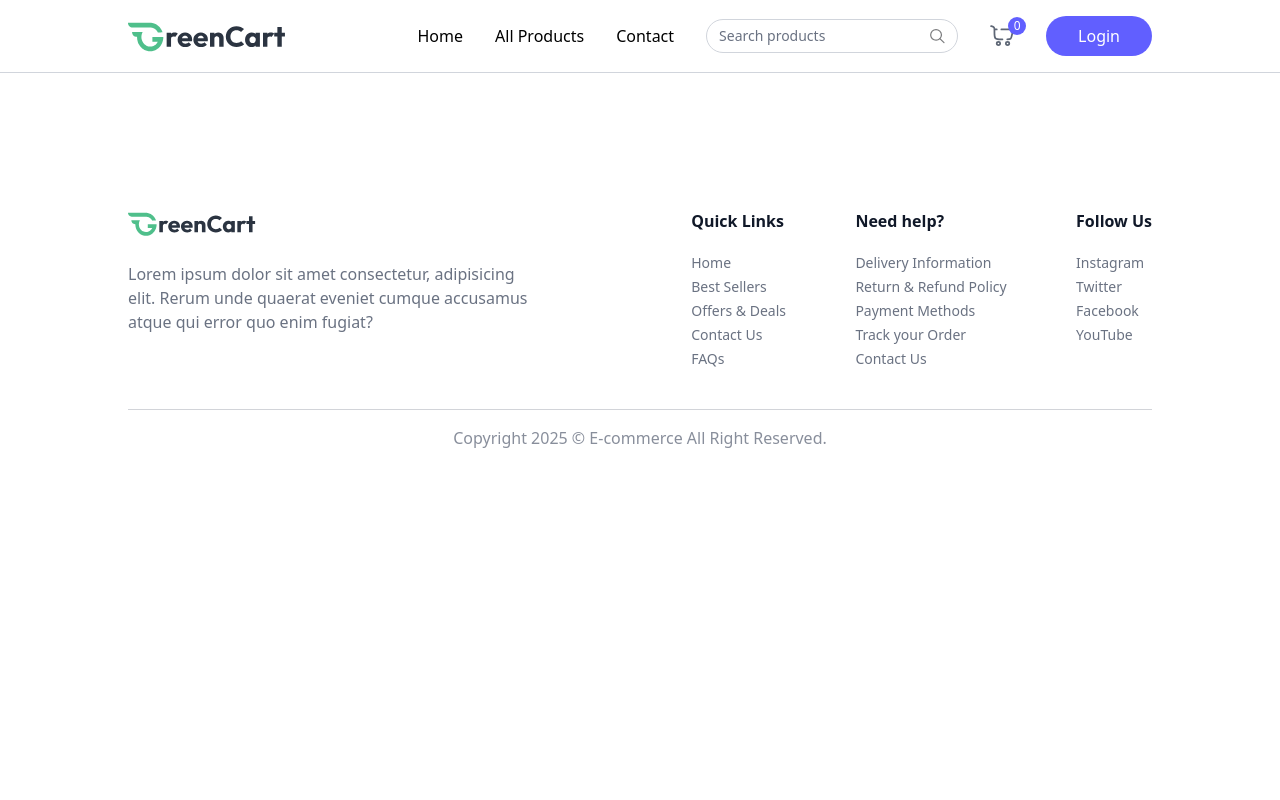
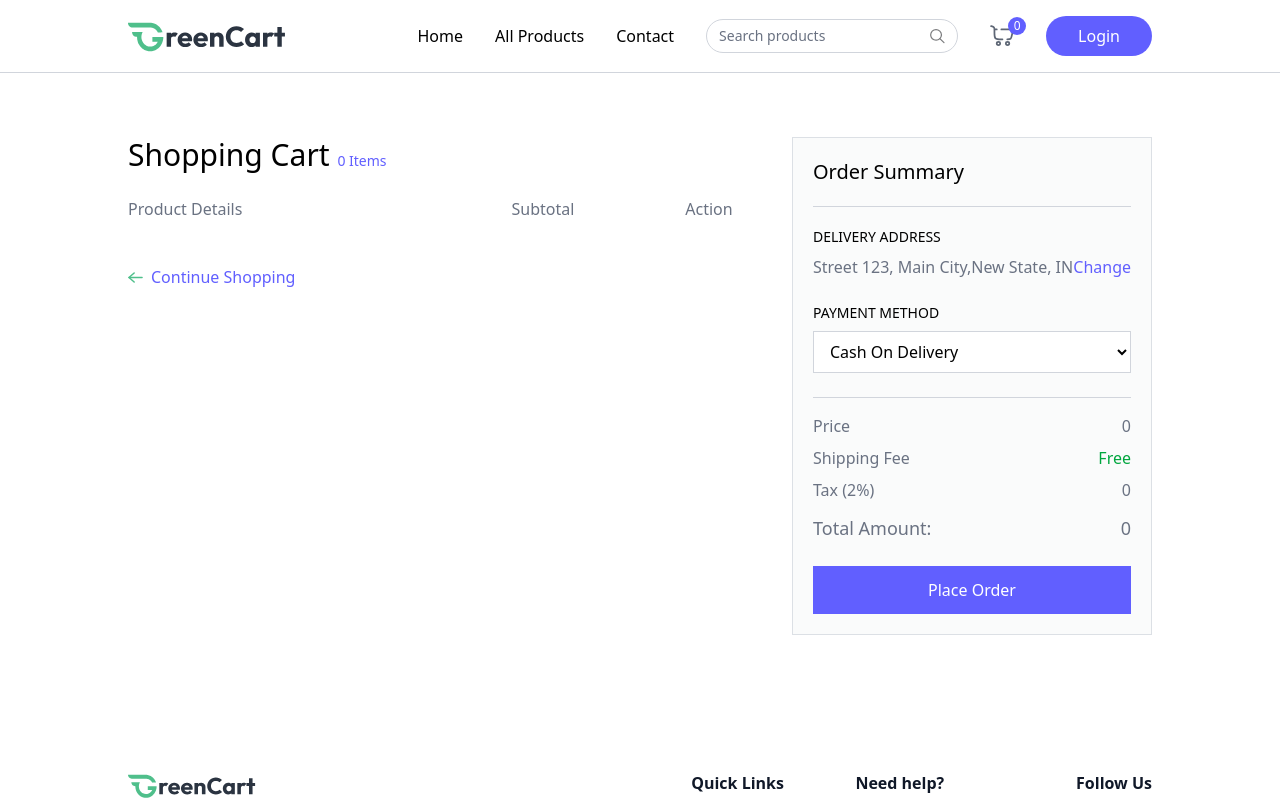
Before and after one commit to Developerzakir/mern_grocery_delivery_ecom, a React (Vite) app in the folder client/: page /cart in a window 1280 px wide. Shown: the top 800 px of the page. Built offline with nearby package versions, Linux system fonts and the light colour scheme.

Commit message:
Cart page design & (cart items display,cart update,subtotal display,cart item remove,total amount, tax,address display)

```diff
--- a/client/src/App.jsx
+++ b/client/src/App.jsx
@@ -9,6 +9,7 @@ import Login from './components/Login';
 import AllProducts from './pages/AllProducts';
 import ProductCategory from './pages/ProductCategory';
 import ProductDetails from './pages/ProductDetails';
+import Cart from './pages/Cart';
 
 const App = () => {
   const isSellerPath = useLocation().pathname.includes("seller");
@@ -27,6 +28,7 @@ const App = () => {
           <Route path="/products" element={<AllProducts />} />
           <Route path="/products/:category" element={<ProductCategory />} />
           <Route path="/products/:category/:id" element={<ProductDetails />} />
+          <Route path="/cart" element={<Cart />} />
         </Routes>
       </div>
 
--- /dev/null
+++ b/client/src/pages/Cart.jsx
@@ -0,0 +1,152 @@
+import React, { useEffect, useState } from 'react'
+import { useAppContext } from '../context/AppContext'
+import { assets, dummyAddress } from '../assets/assets';
+
+const Cart = () => {
+
+      const {
+        products,currency,cartItems,removeFromCart,getCartCount,
+        updateCartItem,getCartAmount,navigate
+      } = useAppContext();
+      const [cartArray,setCartArray] = useState([]);
+      const [addresses,setAddresses] = useState(dummyAddress);
+      const [showAddress, setShowAddress] = useState(false)
+      const [selectAddress, setSelectAddress] = useState(dummyAddress[0])
+      const [paymentOption, setPaymentOption] = useState("COD")
+
+      //get cart function
+      const getCart = ()=>{
+        let tempArray = []
+        for(const key in cartItems){
+            const product = products.find((item)=>item._id === key)
+            product.quantity = cartItems[key]
+            tempArray.push(product)
+        }
+        setCartArray(tempArray)
+      }
+
+      useEffect(()=>{
+        if(products.length > 0 && cartItems){
+            getCart();
+        }
+
+      },[products,cartItems])
+
+      //placeOrder
+      const placeOrder = async()=>{
+
+      }
+
+
+  return products.length > 0 && cartItems ? (
+    <div className="flex flex-col md:flex-row mt-16">
+            <div className='flex-1 max-w-4xl'>
+                <h1 className="text-3xl font-medium mb-6">
+                    Shopping Cart <span className="text-sm text-indigo-500">{getCartCount()} Items</span>
+                </h1>
+
+                <div className="grid grid-cols-[2fr_1fr_1fr] text-gray-500 text-base font-medium pb-3">
+                    <p className="text-left">Product Details</p>
+                    <p className="text-center">Subtotal</p>
+                    <p className="text-center">Action</p>
+                </div>
+
+                {cartArray.map((product, index) => (
+                    <div key={index} className="grid grid-cols-[2fr_1fr_1fr] text-gray-500 items-center text-sm md:text-base font-medium pt-3">
+                        <div className="flex items-center md:gap-6 gap-3">
+                            <div onClick={()=>{
+                                navigate(`/products/${product.category.toLowerCase()}/${product._id}`); scrollTo(0,0)
+                            }} className="cursor-pointer w-24 h-24 flex items-center justify-center border border-gray-300 rounded">
+                                <img className="max-w-full h-full object-cover" src={product.image[0]} alt={product.name} />
+                            </div>
+                            <div>
+                                <p className="hidden md:block font-semibold">{product.name}</p>
+                                <div className="font-normal text-gray-500/70">
+                                    <p>Weight: <span>{product.weight || "N/A"}</span></p>
+                                    <div className='flex items-center'>
+                                        <p>Qty:</p>
+                                        <select onChange={e=> updateCartItem(product._id, Number(e.target.value))}
+                                        value={cartItems[product._id]}
+                                        className='outline-none'>
+                                            {Array(cartItems[product._id] > 9 ? cartItems[product._id] : 9).fill('').map((_, index) => (
+                                                <option key={index} value={index + 1}>{index + 1}</option>
+                                            ))}
+                                        </select>
+                                    </div>
+                                </div>
+                            </div>
+                        </div>
+                        <p className="text-center">{currency}{product.offerPrice * product.quantity}</p>
+                        <button onClick={()=>removeFromCart(product._id)} className="cursor-pointer mx-auto">
+                           <img src={assets.remove_icon} alt="remove" className='inline-block w-6 h-6' />
+                        </button>
+                    </div>)
+                )}
+
+                <button onClick={()=>{navigate('/products'); scrollTo(0,0)}} className="group cursor-pointer flex items-center mt-8 gap-2 text-indigo-500 font-medium">
+                   <img className='group-hover:-translate-x-1 transition' src={assets.arrow_right_icon_colored} alt="" />
+                    Continue Shopping
+                </button>
+
+            </div>
+
+            <div className="max-w-[360px] w-full bg-gray-100/40 p-5 max-md:mt-16 border border-gray-300/70">
+                <h2 className="text-xl md:text-xl font-medium">Order Summary</h2>
+                <hr className="border-gray-300 my-5" />
+
+                <div className="mb-6">
+                    <p className="text-sm font-medium uppercase">Delivery Address</p>
+                    <div className="relative flex justify-between items-start mt-2">
+                        <p className="text-gray-500">{selectAddress ? `${selectAddress.street}, ${selectAddress.city},${selectAddress.state}, ${selectAddress.country}` : 'No address found'}</p>
+
+                        <button onClick={() => setShowAddress(!showAddress)} className="text-indigo-500 hover:underline cursor-pointer">
+                            Change
+                        </button>
+                        {showAddress && (
+                            <div className="absolute top-12 py-1 bg-white border border-gray-300 text-sm w-full">
+                            { addresses.map((address,index)=>(
+                                <p onClick={() => { setSelectAddress(address); setShowAddress(false)}} className="text-gray-500 p-2 hover:bg-gray-100">
+                                      {address.street},{address.city}, {address.state},{address.country}
+                                </p>
+                            ))}
+                                <p onClick={() => navigate('/add-address')} className="text-indigo-500 text-center cursor-pointer p-2 hover:bg-indigo-500/10">
+                                    Add address
+                                </p>
+                            </div>
+                        )}
+                    </div>
+
+                    <p className="text-sm font-medium uppercase mt-6">Payment Method</p>
+
+                    <select onChange={e => setPaymentOption(e.target.value)} className="w-full border border-gray-300 bg-white px-3 py-2 mt-2 outline-none">
+                        <option value="COD">Cash On Delivery</option>
+                        <option value="Online">Online Payment</option>
+                    </select>
+                </div>
+
+                <hr className="border-gray-300" />
+
+                <div className="text-gray-500 mt-4 space-y-2">
+                    <p className="flex justify-between">
+                        <span>Price</span><span>{currency}{getCartAmount()}</span>
+                    </p>
+                    <p className="flex justify-between">
+                        <span>Shipping Fee</span><span className="text-green-600">Free</span>
+                    </p>
+                    <p className="flex justify-between">
+                        <span>Tax (2%)</span><span>{currency}{getCartAmount() * 2/100}</span>
+                    </p>
+                    <p className="flex justify-between text-lg font-medium mt-3">
+                        <span>Total Amount:</span><span>{currency}{getCartAmount() + getCartAmount() * 2/100}</span>
+                    </p>
+                </div>
+
+                <button onClick={placeOrder} className="w-full py-3 mt-6 cursor-pointer bg-indigo-500 text-white font-medium hover:bg-indigo-600 transition">
+                    {paymentOption === "COD" ? 'Place Order': 'Proceed to Checkout'}
+                </button>
+            </div>
+        </div>
+  ) : null
+}
+
+export default Cart
```
